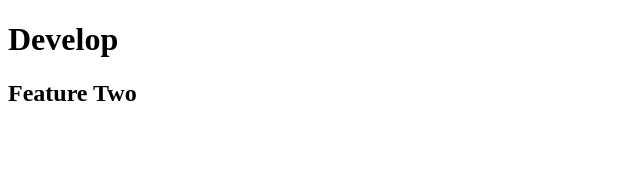
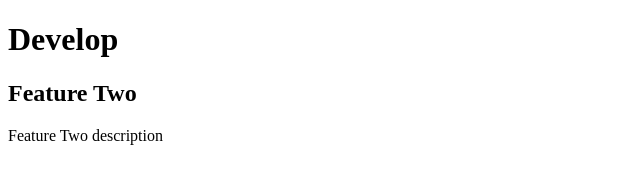
Before and after one commit to xmacx/hw35, a plain HTML site: page index.html in a window 1280 px wide. Shown: the whole page, without its empty margins (0-640 px from the left). Drawn offline with Linux system fonts and the light colour scheme.

Commit message:
Add Feature Two description

```diff
--- a/index.html
+++ b/index.html
@@ -9,5 +9,6 @@
 <body>
     <h1>Develop</h1>
     <h2>Feature Two</h2>
+    <p>Feature Two description</p>
 </body>
 </html>
```
